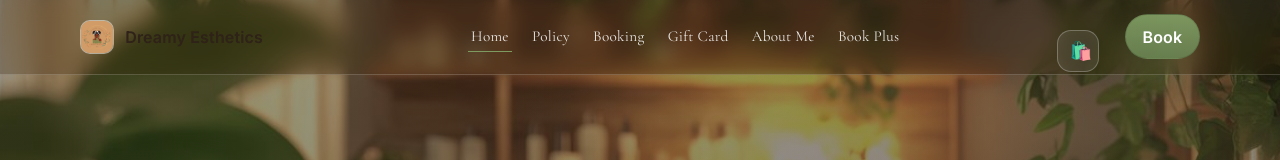
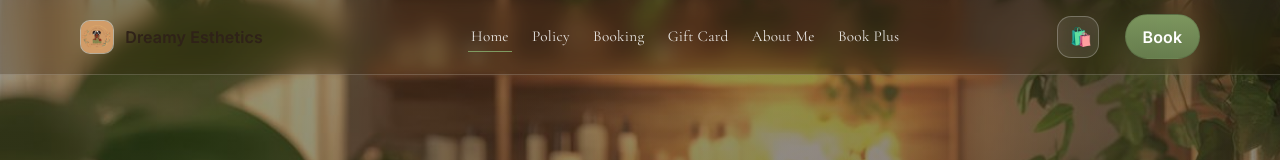
Before and after one commit to mmassey1084/Dreamy-esthetics, a React (Vite) app in the folder client/: page / in a window 1280 px wide. Shown: the top 160 px of the page. Built offline with nearby package versions, Linux system fonts and the light colour scheme; no server answers.

Commit message:
Changed some of the Nav Bar CSS

```diff
--- a/client/src/styles/globals.css
+++ b/client/src/styles/globals.css
@@ -569,7 +569,6 @@ code {
 }
 .iconbtn {
   position: absolute;
-  top: 14px;
   right: 14px;
   width: 42px;
   height: 42px;
```
